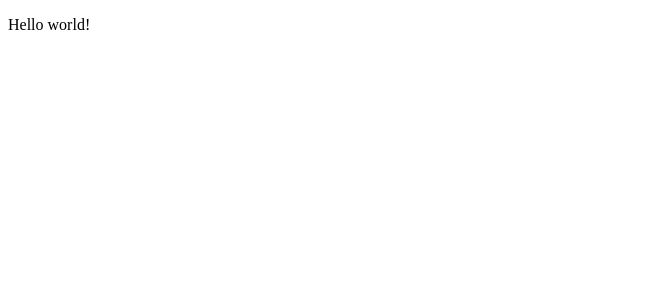
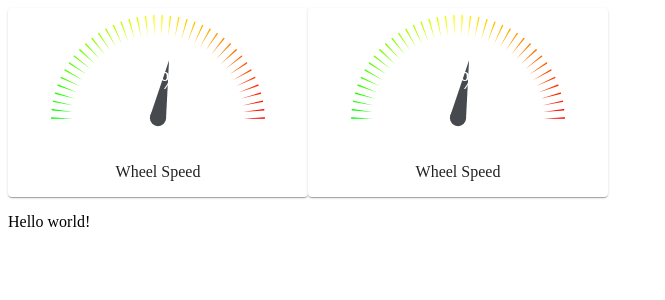
Before and after one commit to HEEV/supermileage-display-web, a React (Create React App) app: page / in a window 1280 px wide. Shown: the top 300 px of the page, without its empty margins (0-665 px from the left). Built offline with nearby package versions, Linux system fonts and the light colour scheme.

Commit message:
Started UI development

```diff
--- a/src/App.tsx
+++ b/src/App.tsx
@@ -1,6 +1,24 @@
+import { Box, Card } from '@mui/material';
+import GaugeChart from 'react-gauge-chart';
+import styleGauge from './styleGauge';
+
+
 function App() {
   return (
-    <p>Hello world!</p>
+    <Box>
+      <Box sx={{display: 'flex', flexDirection: 'row'}}>
+        <Card sx={{display: 'flex', flexDirection: 'column', alignItems: 'center'}}>
+          <GaugeChart id="gauge-chart1" nrOfLevels={40} percent={0.56} />
+          <p> Wheel Speed </p>
+        </Card>
+        <Card sx={{display: 'flex', flexDirection: 'column', alignItems: 'center'}}>
+          <GaugeChart id="gauge-chart1" nrOfLevels={40} percent={0.56} />
+          <p> Wheel Speed </p>
+        </Card>
+      </Box>
+
+      <p>Hello world!</p>
+    </Box>
   );
 }
 
--- /dev/null
+++ b/src/styleGauge.tsx
@@ -0,0 +1,11 @@
+import { Card } from '@mui/material';
+import GaugeChart from 'react-gauge-chart';
+
+export default function styleGauge() {
+    return (
+        <Card sx={{display: 'flex', flexDirection: 'column', alignItems: 'center'}}>
+            <GaugeChart id="gauge-chart1" nrOfLevels={40} percent={0.56} />
+            <p> Wheel Speed </p>
+        </Card>
+    )
+}
```
Also changed, not shown: package.json (+7 -0 lines), 1 other file (tests, documents, lock files or other folders).
